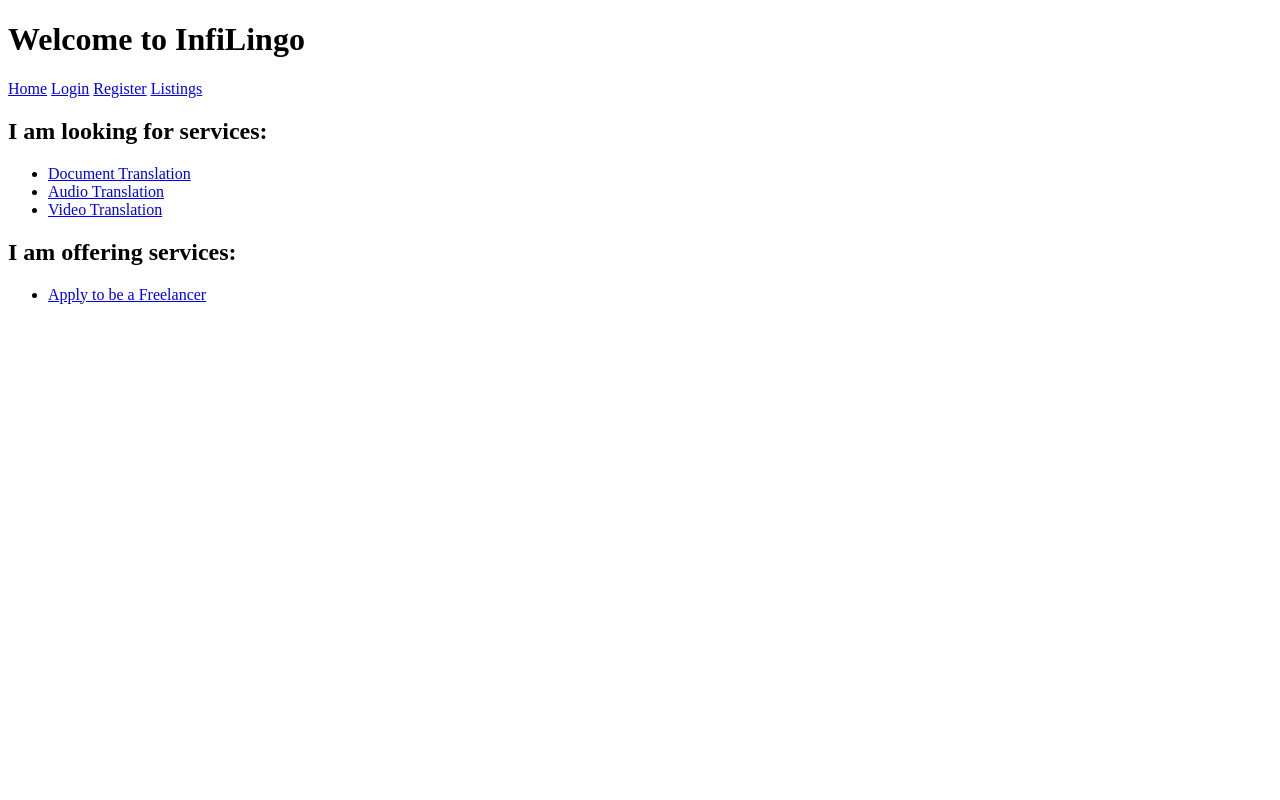
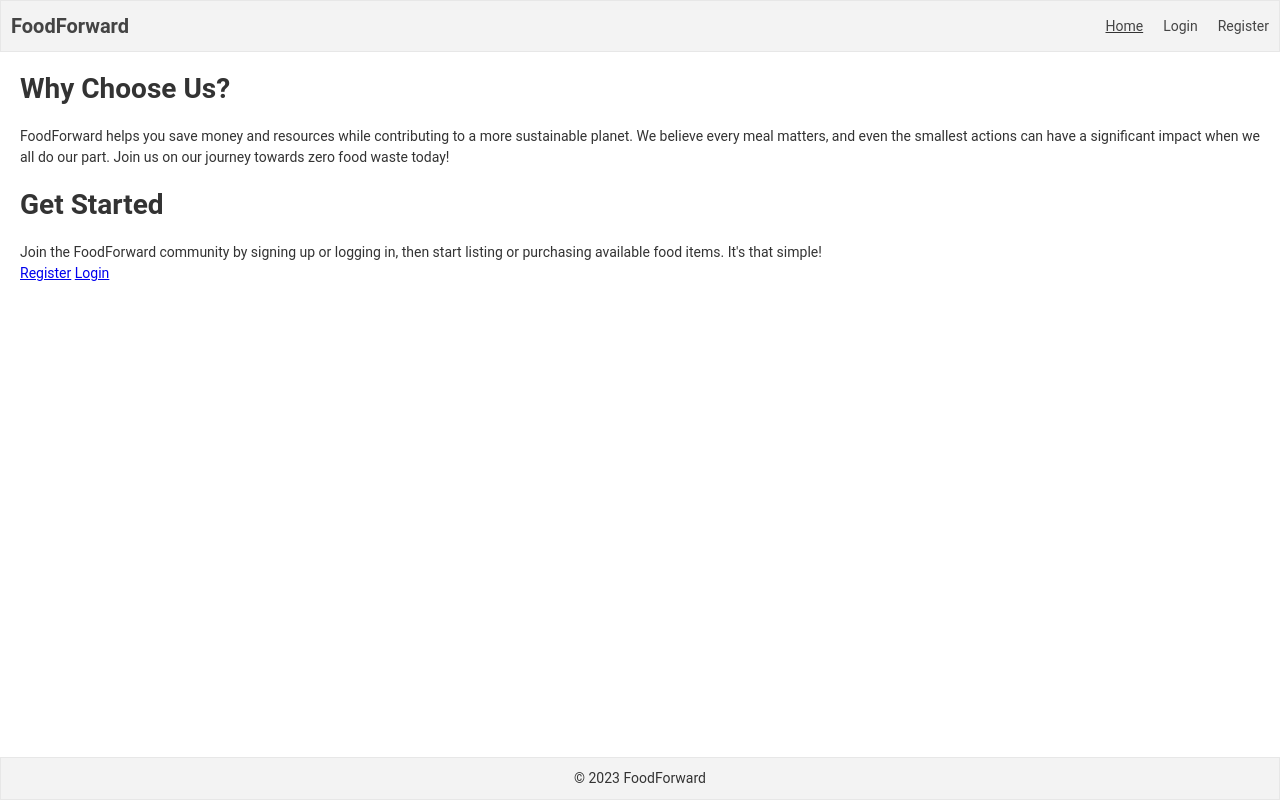
Before and after one commit to software-students-fall2023/2-web-app-exercise-1-sqrt-5-2, a Flask app: page / in a window 1280 px wide. Run offline with Flask 3, Linux system fonts and the light colour scheme; data that the repository does not hold is empty.

Commit message:
Add Dynamic Pages Based on Login Status and Layout

```diff
--- a/app.py
+++ b/app.py
@@ -1,15 +1,14 @@
 from flask import Flask, render_template, request, redirect, url_for, make_response
-from dotenv import load_dotenv
-from utils import register_user, login_user, show_listings
+from utils import register_user, login_user, show_listings, requires_login
+from db import get_current_user_data
+from defaults import TEMPLATES_DIR, STATIC_DIR, LOGIN_COOKIE_NAME
 
-load_dotenv()
-
-app = Flask(__name__)
+app = Flask(__name__, template_folder=TEMPLATES_DIR, static_folder=STATIC_DIR)
 
 
 @app.route('/')
-def index():
-    return render_template('index.html')
+def home():
+    return render_template('index.html', user=get_current_user_data())
 
 
 @app.route('/register', methods=['GET', 'POST'])
@@ -31,13 +30,22 @@ def login():
     elif request.method == 'POST':
         try:
             user_id = login_user(request.form)
-            response = make_response(redirect(url_for('index')))
-            response.set_cookie('session_id', str(user_id))
+            response = make_response(redirect(url_for('home')))
+            response.set_cookie(LOGIN_COOKIE_NAME, str(user_id))
             return response
         except Exception as e:
             return render_template('auth/login.html', error=e)
 
-@app.route('/listings', methods = ['GET', 'POST'])
+
+@app.route('/logout')
+def logout():
+    response = make_response(redirect(url_for('home')))
+    response.delete_cookie(LOGIN_COOKIE_NAME)
+    return response
+
+
+@app.route('/listings', methods=['GET', 'POST'])
+@requires_login
 def listings():
     if request.method == 'GET':
-        return render_template('listings.html', listings_array = show_listings({}))
+        return render_template('listings.html', listings_array=show_listings({}))
--- a/db.py
+++ b/db.py
@@ -1,15 +1,15 @@
 import pymongo
 import datetime
-from dotenv import load_dotenv
-import os
-
-load_dotenv()
-
-MONGO_DB_HOST = os.getenv('MONGO_DB_HOST')
-MONGO_DB_PORT = int(os.getenv('MONGO_DB_PORT'))
-MONGO_DB_USERNAME = os.getenv('MONGO_DB_USERNAME')
-MONGO_DB_PASSWORD = os.getenv('MONGO_DB_PASSWORD')
-DATABASE_NAME = os.getenv('DATABASE_NAME')
+from flask import request
+from defaults import (
+    MONGO_DB_HOST,
+    MONGO_DB_PORT,
+    MONGO_DB_USERNAME,
+    MONGO_DB_PASSWORD,
+    DATABASE_NAME,
+    USER_COLLECTION_NAME,
+    LOGIN_COOKIE_NAME
+)
 
 # make a connection to the database server
 connection = pymongo.MongoClient(
@@ -36,3 +36,9 @@ def find(collection, query):
 
 def find_all(collection, query):
     return db[collection].find(query)
+
+def get_user_data(user_id):
+    return find(USER_COLLECTION_NAME, {'_id': user_id})
+
+def get_current_user_data():
+    return get_user_data(request.cookies.get(LOGIN_COOKIE_NAME))
--- /dev/null
+++ b/defaults.py
@@ -0,0 +1,20 @@
+from dotenv import load_dotenv
+import os
+from pathlib import Path
+
+load_dotenv()
+
+ROOT_DIR = Path(__file__).parent
+TEMPLATES_DIR = ROOT_DIR / 'templates'
+STATIC_DIR = ROOT_DIR / 'static'
+DATA_DIR = STATIC_DIR / 'data'
+
+MONGO_DB_HOST = os.getenv('MONGO_DB_HOST')
+MONGO_DB_PORT = int(os.getenv('MONGO_DB_PORT'))
+MONGO_DB_USERNAME = os.getenv('MONGO_DB_USERNAME')
+MONGO_DB_PASSWORD = os.getenv('MONGO_DB_PASSWORD')
+DATABASE_NAME = os.getenv('DATABASE_NAME')
+USER_COLLECTION_NAME = 'users'
+LISTING_COLLECTION_NAME = 'listings'
+
+LOGIN_COOKIE_NAME = 'session'
--- /dev/null
+++ b/static/css/main.css
@@ -0,0 +1,126 @@
+* {
+    margin: 0;
+    padding: 0;
+    box-sizing: border-box;
+}
+
+body {
+    font-family: 'Roboto', sans-serif;
+    font-size: 14px;
+    line-height: 1.5;
+    color: #333;
+}
+
+nav, footer {
+    border: 1px solid #e7e7e7;
+    background-color: #f3f3f3;
+}
+
+nav {
+    position: -webkit-sticky;
+    position: sticky;
+    top: 0;
+    width: 100%;
+    display: flex;
+    justify-content: space-between;
+    align-items: center;
+    margin-bottom: 1rem;
+}
+
+nav ul {
+    list-style-type: none;
+    display: flex;
+}
+
+nav li, .logo {
+    padding: 10px;
+}
+
+.logo{
+    font-size: 20px;
+    font-weight: bold;
+}
+
+nav a {
+    text-decoration: none;
+    color: #444444;
+}
+
+nav a:hover {
+    color: #000;
+}
+
+nav .active {
+    text-decoration: underline;
+}
+
+.page-content{
+    margin: 0 auto;
+    padding: 0 20px;
+}
+
+.page-content h1{
+    margin: 1rem 0;
+}
+
+.error {
+    background-color: #b20202;
+    color: white;
+    padding: 1rem;
+}
+
+form {
+    margin: 0 auto;
+    padding: 20px;
+    background-color: white;
+    border-radius: 4px;
+}
+
+input[type=text], input[type=password], input[type=email] {
+    width: 100%;
+    padding: 15px;
+    margin: 5px 0 22px 0;
+    border: none;
+    background: #f1f1f1;
+}
+
+input[type=submit] {
+    background-color: #04AA6D;
+    color: white;
+    border: none;
+    cursor: pointer;
+    width: 100%;
+    opacity: 0.9;
+    padding: 15px;
+}
+
+input[type=submit]:hover {
+    opacity:1;
+}
+
+footer {
+    text-align: center;
+    padding: 10px;
+    position: fixed;
+    bottom: 0;
+    width: 100%;
+}
+
+
+table {
+    border-collapse: collapse;
+    width: 100%;
+}
+
+th, td {
+    text-align: left;
+    padding: 8px;
+}
+
+tr:nth-child(even) {
+    background-color: #f2f2f2;
+}
+
+tr:hover {
+    background-color: #ddd;
+}
--- a/templates/components/navbar.html
+++ b/templates/components/navbar.html
@@ -1,6 +1,17 @@
 <nav>
-  <a href="/">Home</a>
-  <a href="/login">Login</a>
-  <a href="/register">Register</a>
-  <a href="/listings">Listings</a>
+  <div class="logo">
+    <a href="{{ url_for('home') }}">FoodForward</a>
+  </div>
+
+  <ul>
+    {% if request.cookies.get('session') %}
+      {% for ni in ['home', 'listings', 'logout'] %}
+        <li {%- if request.path == url_for(ni) %} class="active"{% endif %}><a href="{{ url_for(ni) }}">{{ ni | capitalize }}</a></li>
+      {% endfor %}
+    {% else %}
+      {% for ni in ['home', 'login', 'register'] %}
+        <li {%- if request.path == url_for(ni) %} class="active"{% endif %}><a href="{{ url_for(ni) }}">{{ ni | capitalize }}</a></li>
+      {% endfor %}
+    {% endif %}
+  </ul>
 </nav>
--- a/templates/index.html
+++ b/templates/index.html
@@ -1,22 +1,22 @@
-<!DOCTYPE html>
-<html>
-    <head>
-        <title>InfiLingo</title>
-    </head>
-    <body>
-        <h1>Welcome to InfiLingo</h1>
+{% extends 'layouts/layout.html' %}
 
-        {% include "components/navbar.html"%}
+{% block title %}Home{% endblock %}
 
-        <h2>I am looking for services:</h2>
-        <ul>
-            <li><a href="/documents">Document Translation</a></li>
-            <li><a href="/audio">Audio Translation</a></li>
-            <li><a href="/video">Video Translation</a></li>
-        </ul>
-        <h2>I am offering services:</h2>
-        <ul>
-            <li><a href="/apply">Apply to be a Freelancer</a></li>
-        </ul>
-    </body>
-</html>
+{% block content %}
+
+<div class="page-content">
+    <h1>Why Choose Us?</h1>
+    <p>FoodForward helps you save money and resources while contributing to a more sustainable planet. We believe every
+        meal matters, and even the smallest actions can have a
+        significant impact when we all do our part. Join us on our journey towards zero food waste today!</p>
+
+    <h1>Get Started</h1>
+    <p>Join the FoodForward community by signing up or logging in, then start listing or purchasing available food
+        items.
+        It's that simple!</p>
+    <a href="{{ url_for('register') }}" class='button'>Register</a>
+    <a href="{{ url_for('login') }}" class='button'>Login</a>
+
+</div>
+
+{% endblock %}
--- /dev/null
+++ b/templates/layouts/layout.html
@@ -0,0 +1,19 @@
+<!DOCTYPE html>
+<html>
+    <head>
+        <title>{% block title %}{% endblock %} | FoodForward</title>
+        <meta name="viewport" content="width=device-width, initial-scale=1">
+        <link rel="stylesheet" href="static/css/main.css">
+    </head>
+    <body>
+        <header>
+            {% include "components/navbar.html" %}
+        </header>
+        <main>
+            {% block content %}{% endblock %}
+        </main>
+        <footer>
+            <p>&copy; 2023 FoodForward</p>
+        </footer>
+    </body>
+</html>
```
Also changed, not shown: generate_listings.py (deleted, +0 -8 lines), scripts/fill.py (added, +12 -0 lines), templates/auth/login.html (+13 -18 lines), templates/auth/register.html (+17 -21 lines), templates/listings.html (+16 -13 lines), utils.py (+19 -4 lines), README.md, static/data/listings.json (renamed from dummy_data/food.json).
